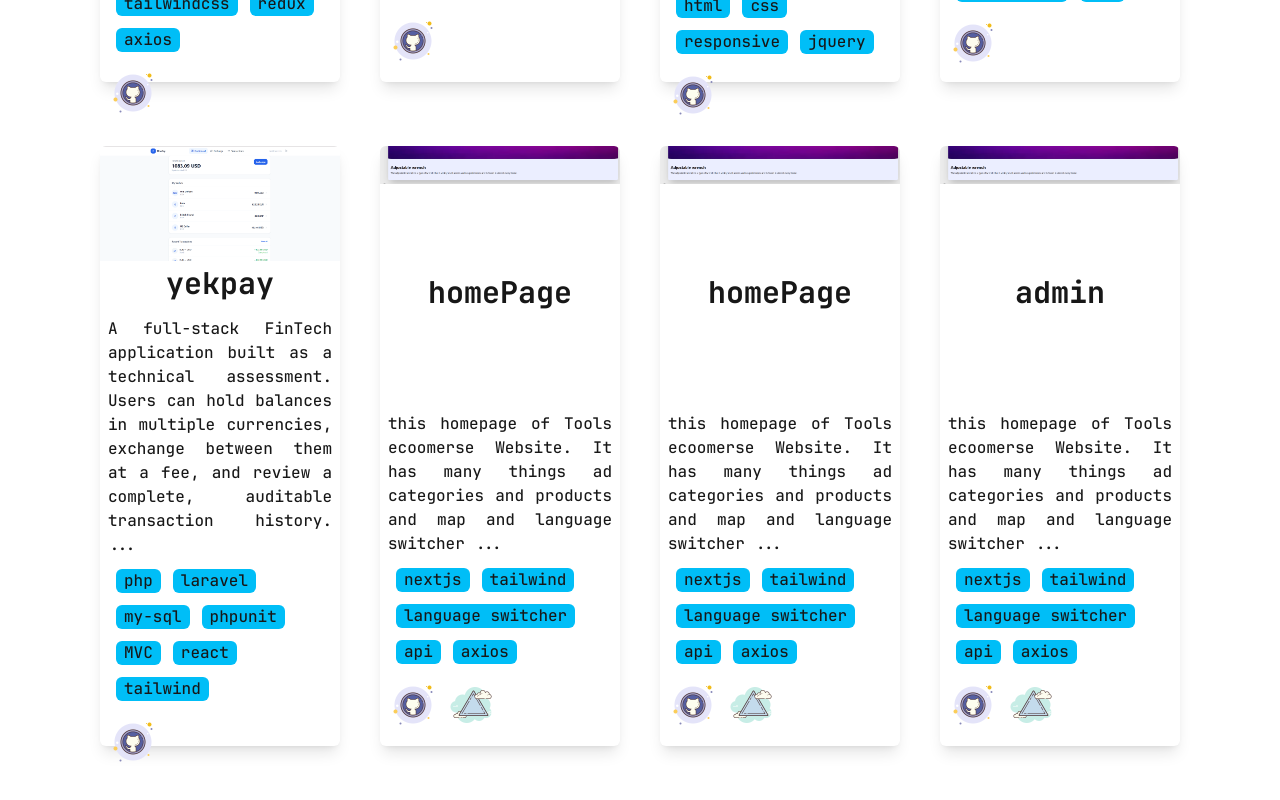
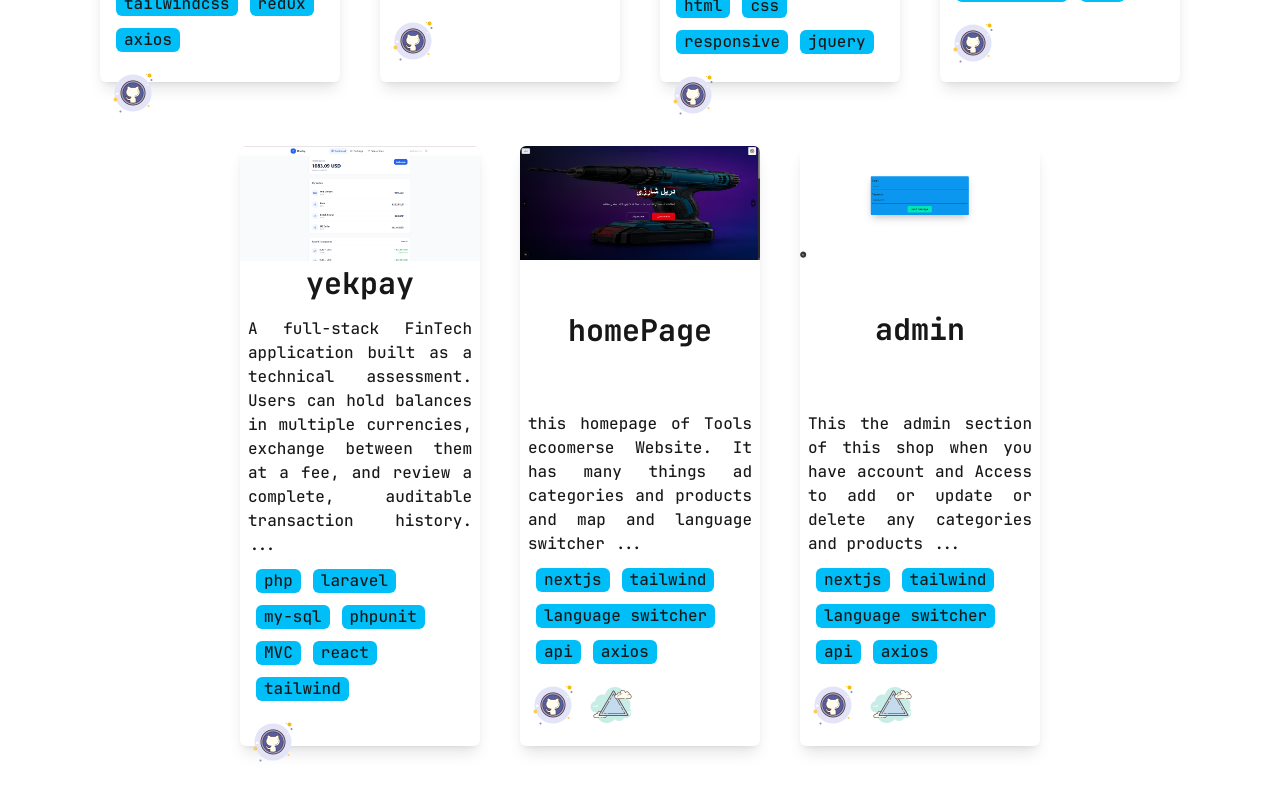
Before and after one commit to amirhoprogrammer/my-website, a Next.js app: page /Projects in a window 1280 px wide. Shown: the part 1274-2074 px from the top of the page. Built offline with nearby package versions, Linux system fonts and the light colour scheme.

Commit message:
edit in images of homepage and description of admin

```diff
--- a/data/projectCardData.ts
+++ b/data/projectCardData.ts
@@ -85,17 +85,7 @@ export const projectCardData = [
   },
   {
     id: 10,
-    imageUrl: "/home-page.png",
-    title: "homePage",
-    description:
-      "this homepage of Tools ecoomerse Website. It has many things ad categories and products and map and language switcher ...",
-    label: ["nextjs", "tailwind", "language switcher", "api", "axios"],
-    gitUrl: "https://github.com/amirhoprogrammer/homepage",
-    vercelUrl: "https://homepage-zeta-livid.vercel.app/",
-  },
-  {
-    id: 10,
-    imageUrl: "/home-page.png",
+    imageUrl: "/home-page1.png",
     title: "homePage",
     description:
       "this homepage of Tools ecoomerse Website. It has many things ad categories and products and map and language switcher ...",
@@ -105,12 +95,12 @@ export const projectCardData = [
   },
   {
     id: 11,
-    imageUrl: "/home-page.png",
+    imageUrl: "/admin.png",
     title: "admin",
     description:
-      "this homepage of Tools ecoomerse Website. It has many things ad categories and products and map and language switcher ...",
+      "This the admin section of this shop when you have account and Access to add or update or delete any categories and products ...",
     label: ["nextjs", "tailwind", "language switcher", "api", "axios"],
-    gitUrl: "https://github.com/amirhoprogrammer/homepage",
-    vercelUrl: "https://homepage-zeta-livid.vercel.app/",
+    gitUrl: "https://github.com/amirhoprogrammer/admins",
+    vercelUrl: "https://admins-green.vercel.app/",
   },
 ];
--- a/data/projectDetailData.ts
+++ b/data/projectDetailData.ts
@@ -198,16 +198,7 @@ export const projectDetailData = [
     title: "admin",
     description:
       "This the admin section of this shop when you have account and Access to add or update or delete any categories and products ...",
-    label: [
-      "php",
-      "laravel",
-      "my-sql",
-      "phpunit",
-      "MVC",
-      "react",
-      "tailwind",
-      "fullstack",
-    ],
+    label: ["nextjs", "tailwind", "language switcher", "api", "axios"],
     gitUrl: "https://github.com/amirhoprogrammer/admins",
     vercelUrl: "https://admins-green.vercel.app/",
   },
```
